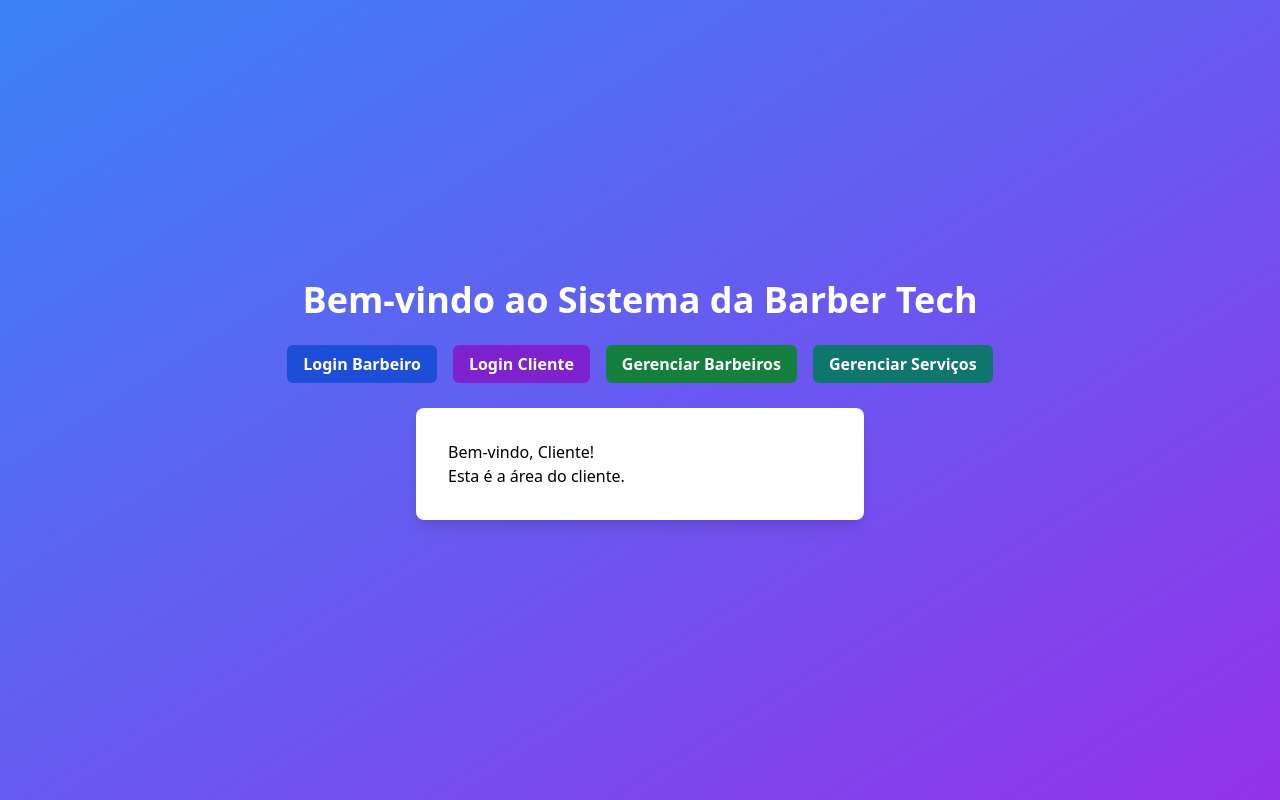
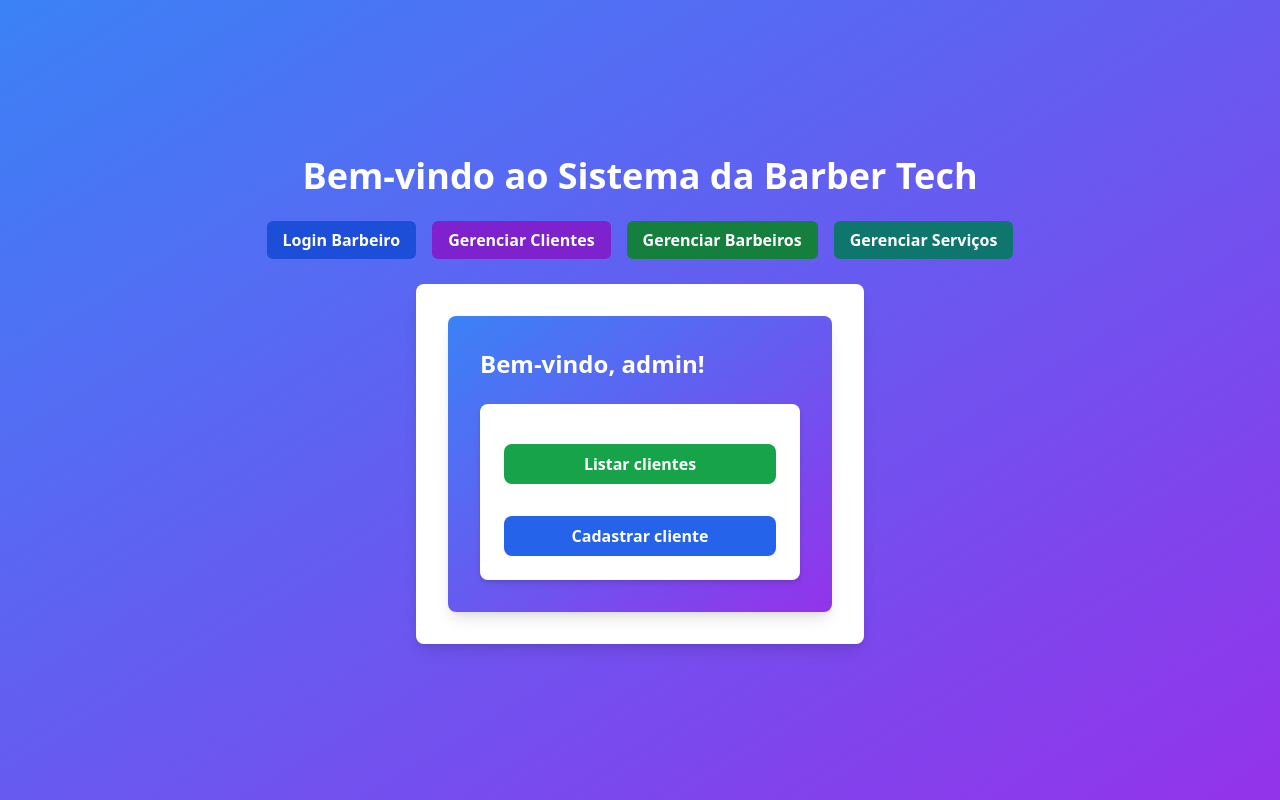
Before and after one commit to Fpereiraaraujo/React_BarberTech, a React (Create React App) app: page /client-dashboard in a window 1280 px wide. Built offline with nearby package versions, Linux system fonts and the light colour scheme.

Commit message:
Telas de clientes

```diff
--- a/src/App.tsx
+++ b/src/App.tsx
@@ -25,7 +25,7 @@ function App() {
             to="/client-login"
             className="text-white font-semibold bg-purple-700 px-4 py-2 rounded-md hover:bg-purple-800 transition"
           >
-            Login Cliente
+            Gerenciar Clientes
           </Link>
           <Link
             to="/management"
--- a/src/pages/Client/ClientDashboard.tsx
+++ b/src/pages/Client/ClientDashboard.tsx
@@ -1,11 +1,109 @@
-// src/pages/ClientDashboard.tsx
-import React from 'react';
+import React, { useState } from 'react';
+import { useNavigate } from 'react-router-dom';
+import axios from 'axios';
+
+interface Client{
+  id: string;
+  nome: string;
+  email: string;
+  telefone: string;
+}
 
 const ClientDashboard: React.FC = () => {
+  const [clients, setClients] = useState<Client[]>([]);
+  const [showList, setShowList] = useState<boolean>(false);
+  const [, setError] = useState<string>('');
+  const [filter, setFilter] = useState<string>('');
+
+  const handleListClients = async () => {
+    try {
+      const response = await axios.get<Client[]>('https://localhost:5400/cliente');
+      setClients(response.data);
+      setShowList(true); // Mostra a lista após buscar
+    } catch (err) {
+      setError('Erro ao carregar clientes');
+      console.error(err);
+    }
+  };
+
+  const filteredClient = clients.filter(client =>
+    client.nome.toLowerCase().includes(filter.toLowerCase())
+  );
+
+  const navigate = useNavigate();
+  const handleSignupRedirect = () => {
+    navigate('/client-signup');
+  };
+
+  const handleDeleteClient = async (nome: string) => {
+    try {
+      await axios.delete(`https://localhost:5400/cliente/${nome}`);
+      setClients(clients.filter(client => client.nome !== nome));
+    } catch (err) {
+      setError('Erro ao deletar cliente');
+      console.error(err);
+    }
+  };
+
+
   return (
-    <div>
-      <h2>Bem-vindo, Cliente!</h2>
-      <p>Esta é a área do cliente.</p>
+    <div className='"flex flex-col items-center bg-gradient-to-br from-blue-500 to-purple-600 p-8 rounded-lg shadow-lg w-full max-w-md mx-auto mt-10"'>
+      <h2 className="text-2xl font-bold text-white mb-6">Bem-vindo, admin!</h2>
+      <div className="w-full space-y-4 bg-white p-6 rounded-lg shadow-md">
+
+      <button
+        onClick={handleListClients}
+        className="mt-4 w-full bg-green-600 text-white font-semibold py-2 rounded-lg hover:bg-blue-700 transition"
+      >
+        Listar clientes
+      </button>
+      {showList && (
+        <>
+          <input
+            type="text"
+            placeholder="Filtrar pelo nome"
+            value={filter}
+            onChange={(e) => setFilter(e.target.value)}
+            className="mt-4 w-full px-4 py-2 border border-gray-300 rounded-lg focus:outline-none focus:border-blue-500"
+          />
+          <button
+            onClick={() => setShowList(false)} // Ocultar a lista
+            className="mt-2 w-full bg-red-600 text-white font-semibold py-2 rounded-lg hover:bg-red-700 transition"
+          >
+            Esconder Lista
+          </button>
+        </>
+      )}
+
+      {showList && (
+        <div className="mt-6 w-full">
+          <h3 className="text-xl font-bold text-black mb-4">Lista de Clientes</h3>
+          <ul className="bg-white rounded-lg shadow-md p-4">
+            {filteredClient.map((client) => (
+              <li key={client.id} className="flex justify-between items-center border-b py-2">
+                <span className="text-gray-800">{client.nome} <br/> {client.email}</span>
+                <button
+                  onClick={() => handleDeleteClient(client.nome)} // Passando o nome
+                  className="text-red-600 hover:text-red-800 transition"
+                >
+                  Deletar
+                </button>
+              </li>
+            ))}
+          </ul>
+        </div>
+      )}
+
+        <div className="mt-6 text-center">
+          <button
+            onClick={handleSignupRedirect}
+            className="mt-4 w-full bg-blue-600 text-white font-semibold py-2 rounded-lg hover:bg-green-700 transition"
+          >
+            Cadastrar cliente
+          </button>
+        </div>
+
+      </div>
     </div>
   );
 };
--- a/src/pages/Client/ClientLogin.tsx
+++ b/src/pages/Client/ClientLogin.tsx
@@ -28,18 +28,14 @@ const ClientLogin: React.FC = () => {
     }
   };
 
-  const handleSignupRedirect = () => {
-    navigate('/client-signup');
-  };
-
   return (
     <div className="flex flex-col items-center bg-white p-8 rounded-lg shadow-lg w-full max-w-md">
-      <h2 className="text-2xl font-bold text-gray-800 mb-6">Login do Cliente</h2>
+      <h2 className="text-2xl font-bold text-gray-800 mb-6">Gerenciar clientes</h2>
 
       <form onSubmit={handleLogin} className="w-full space-y-4">
         <div>
           <label htmlFor="email" className="block text-gray-600 font-semibold mb-2">
-            Email
+            Login
           </label>
           <input
             type="text"
@@ -47,7 +43,7 @@ const ClientLogin: React.FC = () => {
             value={email}
             onChange={(e) => setEmail(e.target.value)}
             className="w-full px-4 py-2 border border-gray-300 rounded-lg focus:outline-none focus:border-blue-500"
-            placeholder="Digite seu email"
+            placeholder="Digite seu login"
             required
           />
         </div>
@@ -76,16 +72,6 @@ const ClientLogin: React.FC = () => {
           Entrar
         </button>
       </form>
-
-      <div className="mt-6 text-center">
-        <p className="text-gray-600">Não tem uma conta?</p>
-        <button
-          onClick={handleSignupRedirect}
-          className="mt-2 text-blue-600 font-semibold hover:underline"
-        >
-          Criar Conta
-        </button>
-      </div>
     </div>
   );
 };
--- a/src/pages/Client/ClientSignup.tsx
+++ b/src/pages/Client/ClientSignup.tsx
@@ -37,13 +37,13 @@ export const ClientSignup = () => {
     }
   };
 
-  const handleLoginRedirect = () => {
-    navigate('/client-login'); // Redireciona para a tela de login
+  const handleDashboardRedirect = () => {
+    navigate('/client-dashboard'); // Redireciona para a tela de login
   };
 
   return (
     <div className="flex flex-col items-center bg-white p-8 rounded-lg shadow-lg w-full max-w-md mx-auto mt-10">
-      <h2 className="text-2xl font-bold text-gray-800 mb-6">Criação de Conta</h2>
+      <h2 className="text-2xl font-bold text-gray-800 mb-6">Cadastro de cliente</h2>
 
       <form onSubmit={handleSignup} className="w-full space-y-4">
         <div>
@@ -89,7 +89,7 @@ export const ClientSignup = () => {
             placeholder="Digite seu email"
             required
           />
-        </div>
+       </div>
 
         <div>
           <label htmlFor="password" className="block text-gray-600 font-semibold mb-2">
@@ -127,17 +127,16 @@ export const ClientSignup = () => {
           type="submit"
           className="w-full bg-blue-600 text-white font-semibold py-2 rounded-lg hover:bg-blue-700 transition"
         >
-          Criar Conta
+          Cadastrar cliente
         </button>
       </form>
 
       <div className="mt-6 text-center">
-        <p className="text-gray-600">Já tem uma conta?</p>
         <button
-          onClick={handleLoginRedirect}
-          className="mt-2 text-blue-600 font-semibold hover:underline"
+          onClick={handleDashboardRedirect}
+          className="mt-2 text-red-600 font-semibold hover:underline"
         >
-          Entrar
+          Cancelar
         </button>
       </div>
     </div>
```
